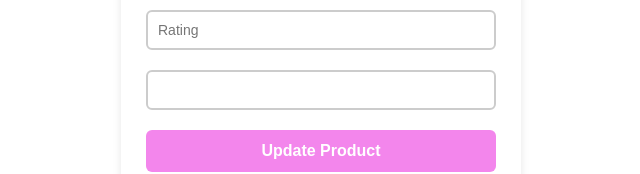
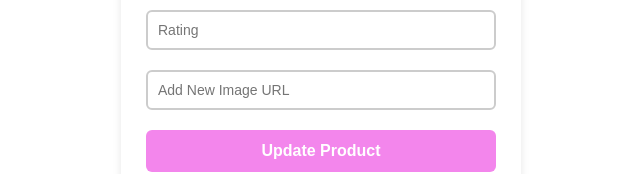
Before and after one commit to pushpa032/PurplleAppFullProject, a React (Vite) app in the folder purplle-app/: page /admin/editProduct/1 in a window 1280 px wide. Shown: the part 355-529 px from the top of the page, without its empty margins (319-959 px from the left). Built offline with nearby package versions, Linux system fonts and the light colour scheme; no server answers.

Commit message:
edited image url in edit product

```diff
--- a/purplle-app/src/pages/EditProduct.jsx
+++ b/purplle-app/src/pages/EditProduct.jsx
@@ -94,6 +94,8 @@ function EditProduct(){
 
                 <input
                 type="imageUrl"
+                value={imageurl}
+                placeholder="Add New Image URL"
                 onChange={(e) => setImageUrl(e.target.value)}
                 />
 
```
